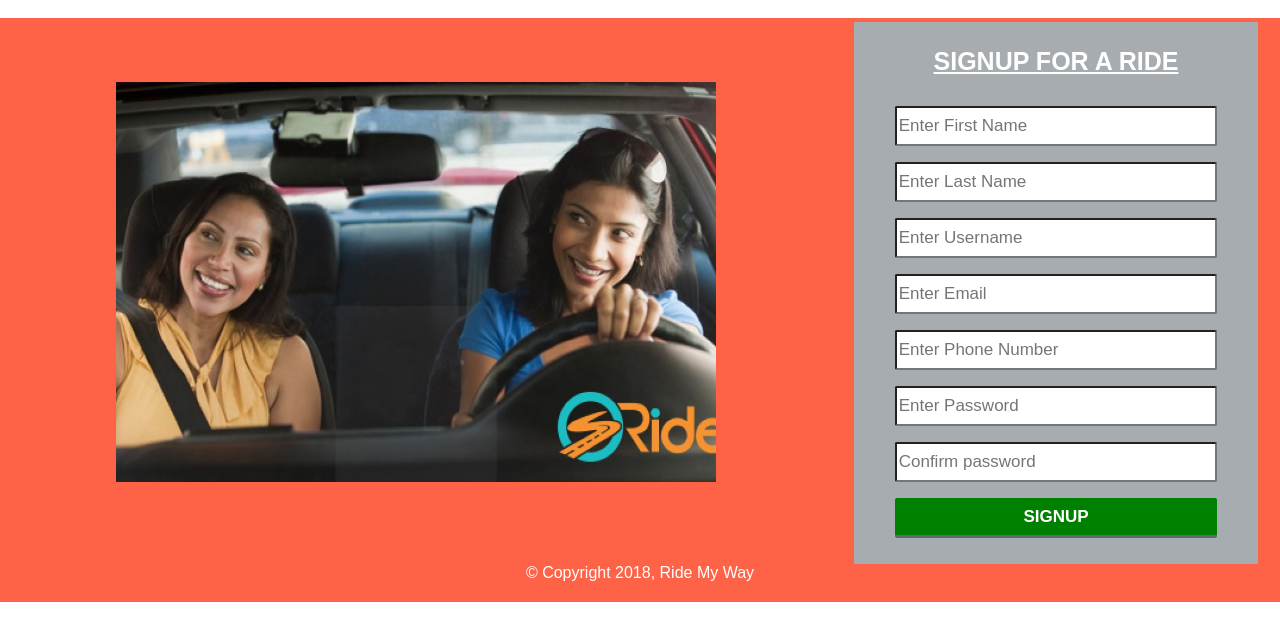
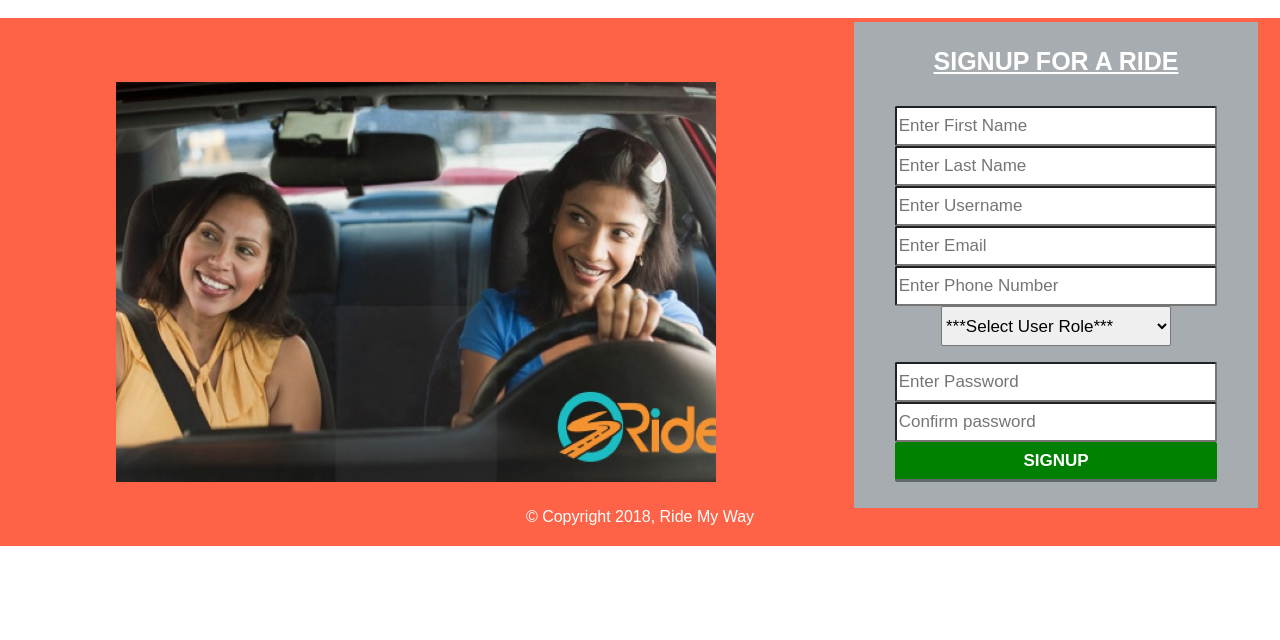
Before and after one commit to evamaina/Ride-my-way, a plain HTML site: page UI/signup.html in a window 1280 px wide. Shown: the part 74-714 px from the top of the page. Drawn offline with Linux system fonts and the light colour scheme.

Commit message:
add role dropdown in signup form

```diff
--- a/UI/css/style.css
+++ b/UI/css/style.css
@@ -48,7 +48,7 @@ text-decoration:underline;
 }
 
 /*styling the form input fields*/
-.form_container input[type="text"],input[type="password"],input[type="email"],input[type="number"]
+.form_container input[type="text"],input[type="password"],input[type="email"],input[type="number"],select
 {
 width:230px;
 height:40px;
--- a/UI/signup.html
+++ b/UI/signup.html
@@ -23,15 +23,19 @@
 			<div class="form_container">
 				<p class="form_heading">SIGNUP FOR A RIDE</p>
 				<form method="post" action="login.html" name="signUp" onsubmit="return validateForm()"">
-					<p><input type="text" placeholder="Enter First Name" name="Fname" id="Fname"></p>
-					<p><input type="text" placeholder="Enter Last Name" name="Lname" id="Lname"></p>
-					<p><input type="text" placeholder="Enter Username"></p>
-					<p><input type="email" placeholder="Enter Email"></p>
-					<p><input type="number" placeholder="Enter Phone Number" ></p>
-					<p><input type="password" placeholder="Enter Password" ></p>
-					<p><input type="password" placeholder="Confirm password"></p>
-					<p><input type="submit" value="SIGNUP" ></p>
-				</form>
+					<input type="text" placeholder="Enter First Name" name="Fname" id="Fname">
+					<input type="text" placeholder="Enter Last Name" name="Lname" id="Lname">
+					<input type="text" placeholder="Enter Username" name="Username">
+					<input type="email" placeholder="Enter Email" name="Email">
+					<input type="number" placeholder="Enter Phone Number" name="Number">
+					<select>
+						<option value="Passanger">***Select User Role***</option>
+						<option value="Passanger">Passanger</option>
+						<option value="Driver">Driver</option>
+					</select></p>
+					<input type="password" placeholder="Enter Password" name="Password" >
+					<input type="password" placeholder="Confirm password" name="Cpassword">
+					<input type="submit" value="SIGNUP" >
 			</div>
 	    </div>
 
```
Also changed, not shown: UI/login.html (+4 -4 lines).
